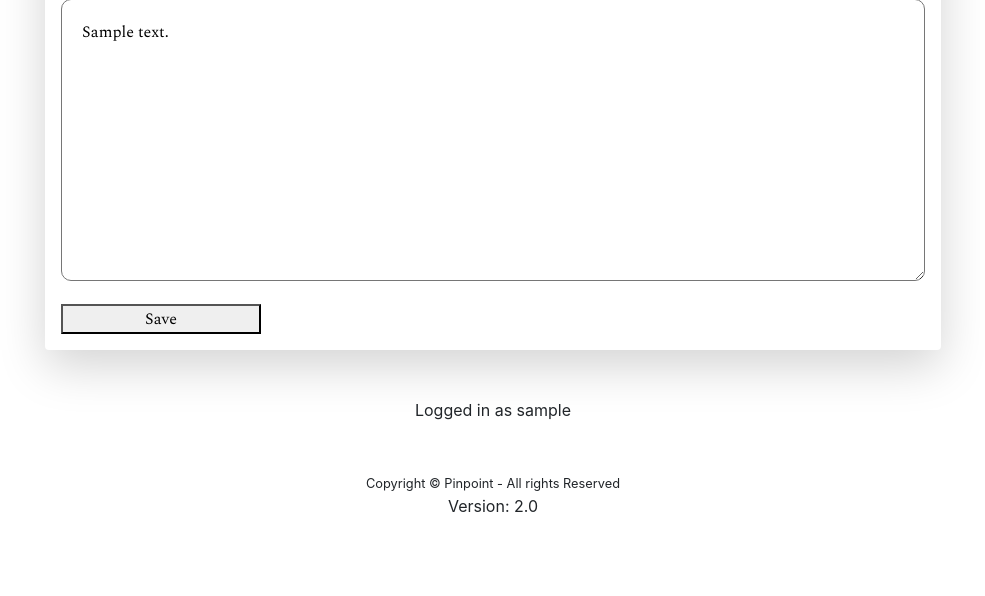
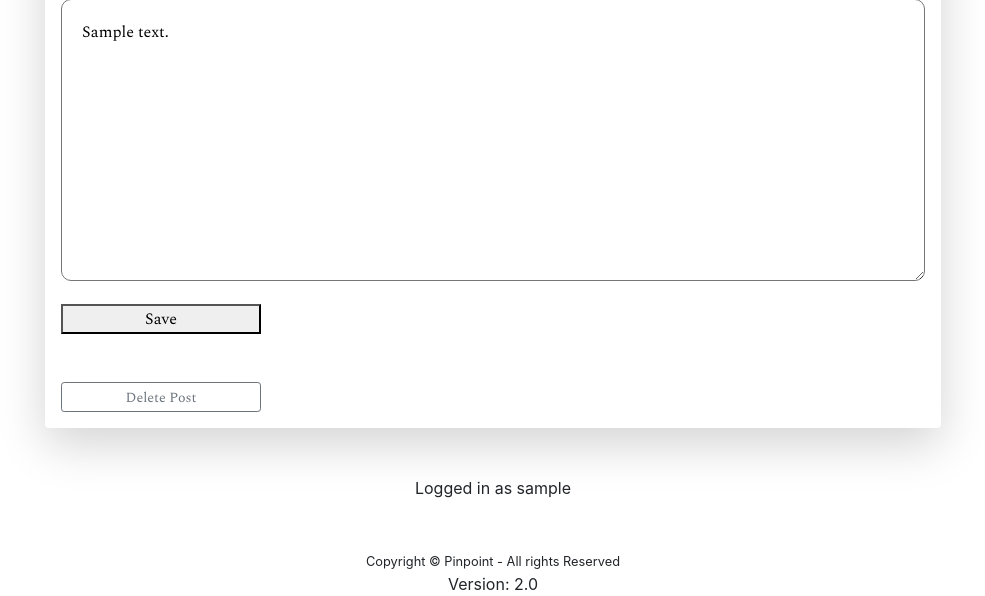
Before and after one commit to andrmoe/IT1901_17_andrmoe, a Django app: page /edit/1 in a window 1280 px wide. Shown: the part 1244-1840 px from the top of the page, without its empty margins (147-1132 px from the left). Before the commit the page ends 1756 px from the top, so only its background shows below. Run offline with Django 3.2, Linux system fonts and the light colour scheme; a user stored in the database is signed in; tables that the repository leaves empty hold one stand-in row (values such as "Sample post"); some libraries are stand-ins or nearby versions.

Commit message:
delete post-files. Not finished

```diff
--- a/pinpoint/view_content/templates/view_content/edit.html
+++ b/pinpoint/view_content/templates/view_content/edit.html
@@ -16,6 +16,10 @@
     {{ form.as_p }}
     <button type="submit">Save</button>
   </form>
+<br><br>
+<button class="btn btn-outline-secondary btn-sm" onclick="document.location='{{ post.id }}/confirm_delete'">
+  Delete Post
+</button>
 
 
 {% endblock %}
--- a/pinpoint/view_content/urls.py
+++ b/pinpoint/view_content/urls.py
@@ -13,4 +13,6 @@ urlpatterns = [
     path('subscribe_author/<author_id>', views.subscribe_to_author),
     path('subscribe_category/<category_id>', views.subscribe_to_category),
     path('<post_id>', views.detailPost, name='detail'),
+    path('edit/<post_id>/confirm_delete/', views.confirm_delete, name='confirm_delete'),
+    path('edit/<post_id>/delete/', views.delete_post, name='delete'),
 ]
--- a/pinpoint/view_content/views.py
+++ b/pinpoint/view_content/views.py
@@ -151,3 +151,16 @@ def subscriptions(request):
                                                                'subscriptions_cat': subscriptions_cat,
                                                                'not_subscribed_authors': not_subscribed_authors,
                                                                'not_subscribed_categories': not_subscribed_categories})
+
+
+def confirm_delete(request, post_id):
+    post = Post.objects.get(id=post_id)
+    if request.user == post.author:
+        return render(request, "view_content/confirm_delete.html", {'post': post})
+
+
+def delete_post(post_id):
+    post = Post.objects.get(id=post_id)
+    if request.user == post.author:
+        post.delete()
+        return render(request, "view_content/my_page.html", {'post': post})
```
Also changed, not shown: pinpoint/view_content/templates/view_content/confirm_delete.html (added, +28 -0 lines).
